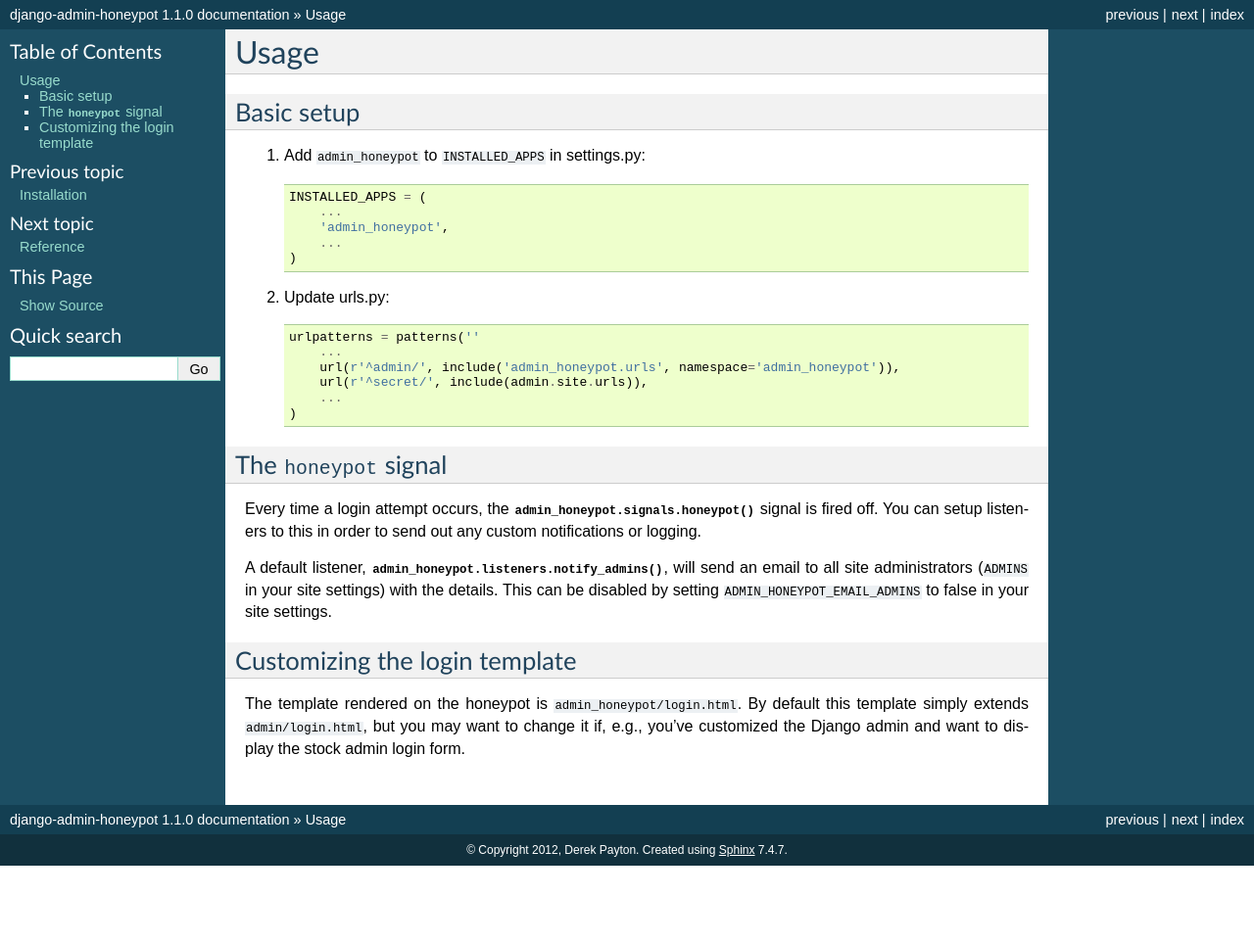
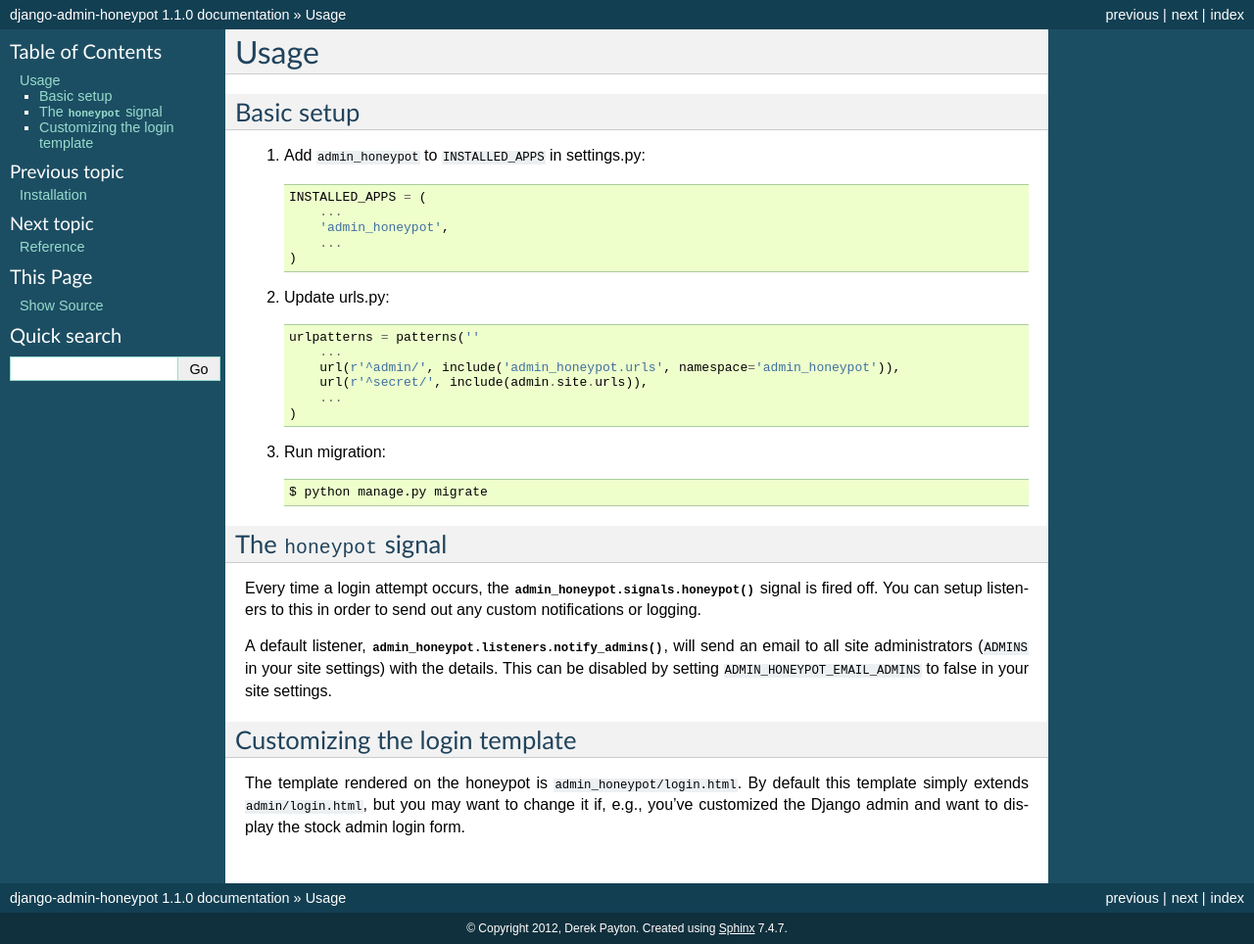
Before and after one commit to dmpayton/django-admin-honeypot, a Sphinx documentation site: the page built from docs/manual/usage.rst, in a window 1280 px wide. Shown: the whole page at 98% size. Built offline with Sphinx 7.4.7, drawn with Linux system fonts in a browser that asks for light colours; before the commit the page ends 900 px from its top, so only the background shows below that.

Commit message:
Update missing db migration step in documentation

```diff
--- a/docs/manual/usage.rst
+++ b/docs/manual/usage.rst
@@ -22,6 +22,10 @@ Basic setup
         ...
     )
 
+3. Run migration::
+
+   $ python manage.py migrate
+
 The ``honeypot`` signal
 =======================
 
```
